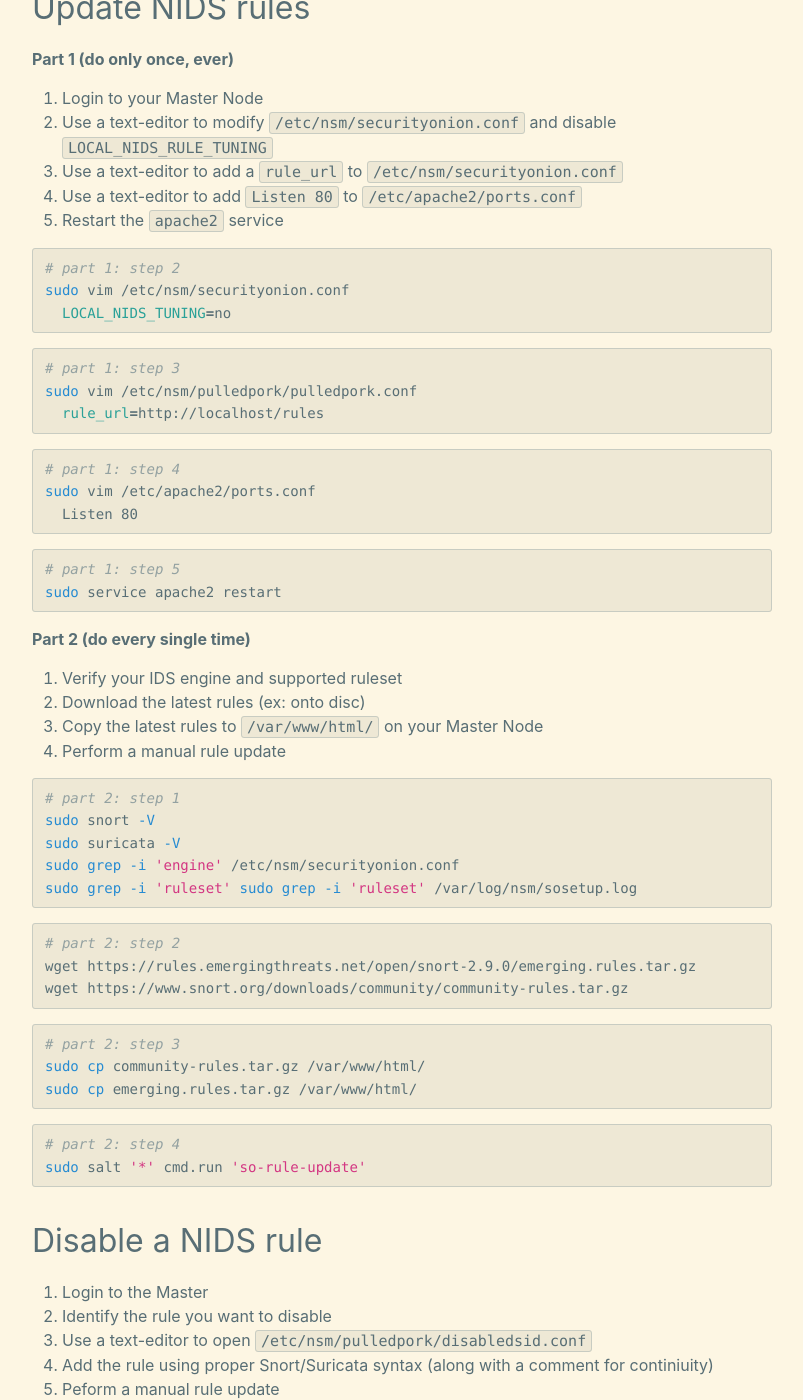
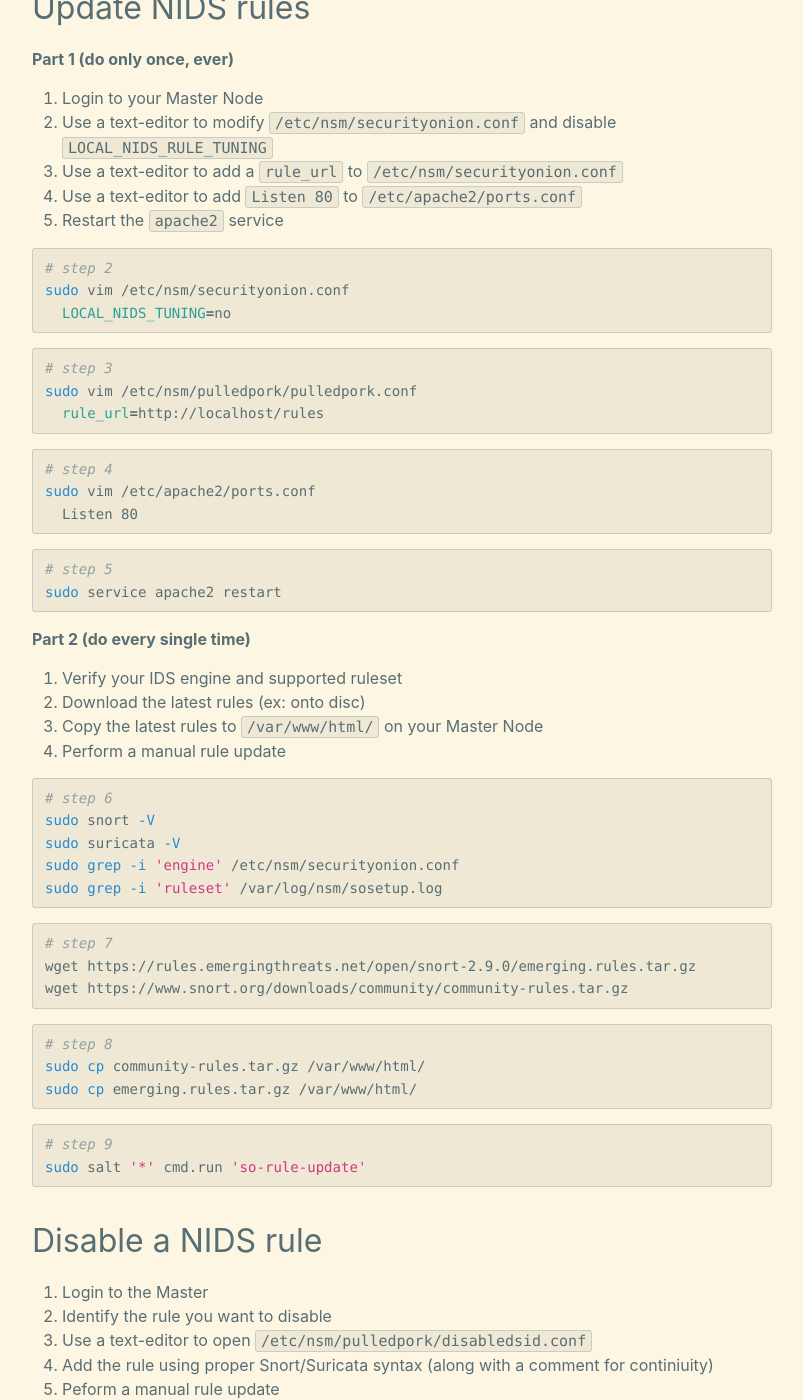
Before and after one commit to cyberphor/blog, a Jekyll site: the page built from _posts/2020-06-20-security-onion-16-tuning.md, in a window 1280 px wide and 1400 px high, scrolled down 2079 px. Shown: the whole window, without its empty margins (238-1041 px from the left). Built offline with Jekyll 4.4.1, drawn with Linux system fonts in a browser that asks for light colours.

Commit message:
Update 2020-06-20-security-onion-16-tuning.md

````diff
--- a/_posts/2020-06-20-security-onion-16-tuning.md
+++ b/_posts/2020-06-20-security-onion-16-tuning.md
@@ -98,22 +98,22 @@ sudo so-ossec-start
 5. Restart the `apache2` service
 
 ```bash
-# part 1: step 2
+# step 2
 sudo vim /etc/nsm/securityonion.conf
   LOCAL_NIDS_TUNING=no
 ```
 ```bash
-# part 1: step 3
+# step 3
 sudo vim /etc/nsm/pulledpork/pulledpork.conf
   rule_url=http://localhost/rules
 ```
 ```bash
-# part 1: step 4
+# step 4
 sudo vim /etc/apache2/ports.conf
   Listen 80
 ```
 ```bash
-# part 1: step 5
+# step 5
 sudo service apache2 restart
 ```
 **Part 2 (do every single time)**
@@ -123,24 +123,24 @@ sudo service apache2 restart
 8. Perform a manual rule update
 
 ```bash
-# part 2: step 1
+# step 6
 sudo snort -V
 sudo suricata -V
 sudo grep -i 'engine' /etc/nsm/securityonion.conf
-sudo grep -i 'ruleset' sudo grep -i 'ruleset' /var/log/nsm/sosetup.log
+sudo grep -i 'ruleset' /var/log/nsm/sosetup.log
 ```
 ```bash
-# part 2: step 2
+# step 7
 wget https://rules.emergingthreats.net/open/snort-2.9.0/emerging.rules.tar.gz
 wget https://www.snort.org/downloads/community/community-rules.tar.gz
 ```
 ```bash
-# part 2: step 3
+# step 8
 sudo cp community-rules.tar.gz /var/www/html/
 sudo cp emerging.rules.tar.gz /var/www/html/
 ```
 ```bash
-# part 2: step 4
+# step 9
 sudo salt '*' cmd.run 'so-rule-update'
 ```
 
````
